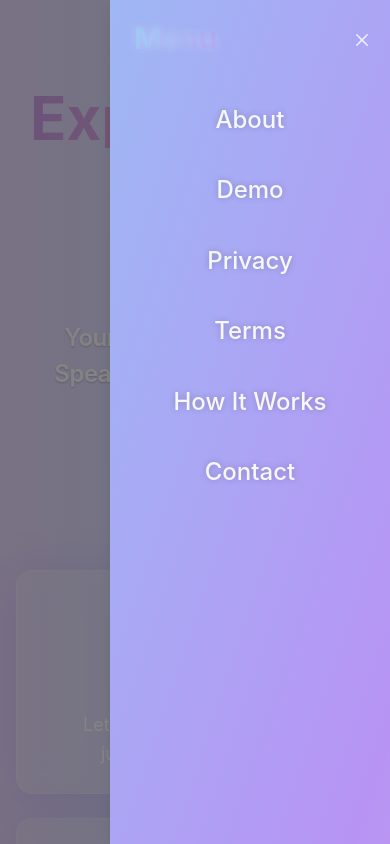
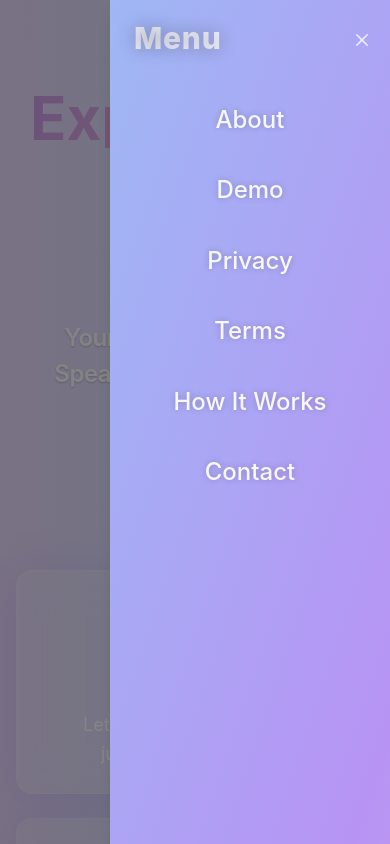
Before and after one commit to WhisperBack/sooth, a Next.js app: page / in a window 390 px wide. Both pictures are taken after a click on the button "Open Menu". Built offline with nearby package versions, Linux system fonts and the light colour scheme.

Commit message:
Polish final mobile layout: nav spacing, icon sizing, drawer alignment, and headline balance

```diff
--- a/components/ExperienceHeading.tsx
+++ b/components/ExperienceHeading.tsx
@@ -160,7 +160,16 @@ export default function ExperienceHeading() {
               <DrawerOverlay />
               <DrawerContent width="80%" maxW="280px" bgGradient="linear(to-br, blue.200, purple.300, pink.200)" backgroundSize="300% 300%" animation="drift 30s ease-in-out infinite" backdropFilter="blur(24px)">
                 <DrawerCloseButton color="whiteAlpha.800" mt={4} _active={{ transform: 'scale(0.9)' }} />
-                <DrawerHeader fontSize="3xl" bgGradient="linear(to-r, blue.200, purple.300, pink.200)" bgClip="text" textShadow="0 0 8px rgba(255,255,255,0.2)" fontWeight="bold">Menu</DrawerHeader>
+                <DrawerHeader
+  fontSize="3xl"
+  bgGradient="linear(to-r, whiteAlpha.800, whiteAlpha.900)"
+  bgClip="text"
+  textShadow="0 0 18px rgba(0,0,0,0.3), 0 0 6px rgba(255,255,255,0.1)"
+  fontWeight="extrabold"
+  letterSpacing="wide"
+>
+  Menu
+</DrawerHeader>
                 <DrawerBody>
                   <Stack spacing={8} mt={4} fontWeight="bold" fontSize="2xl" align="center">
                     {[
```
